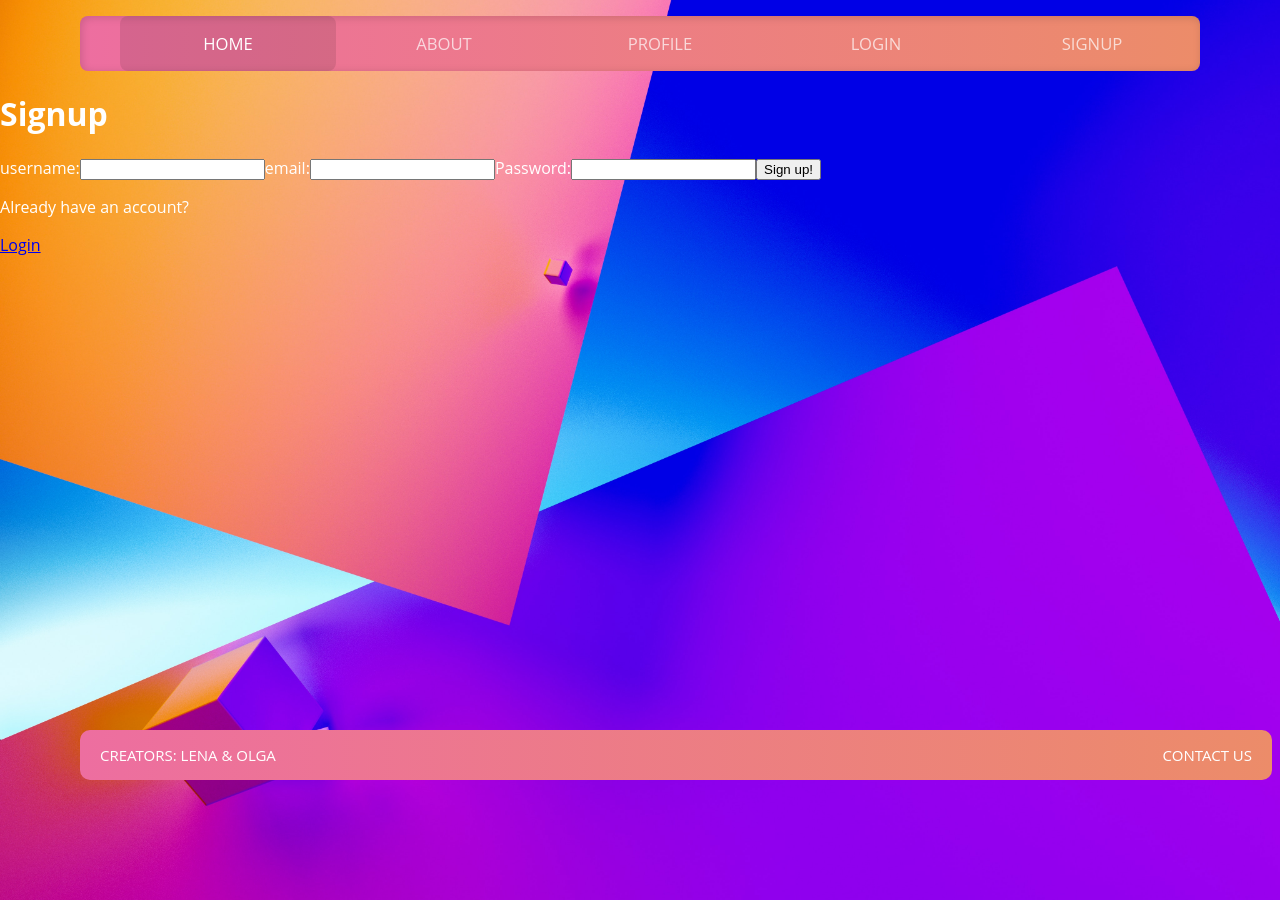
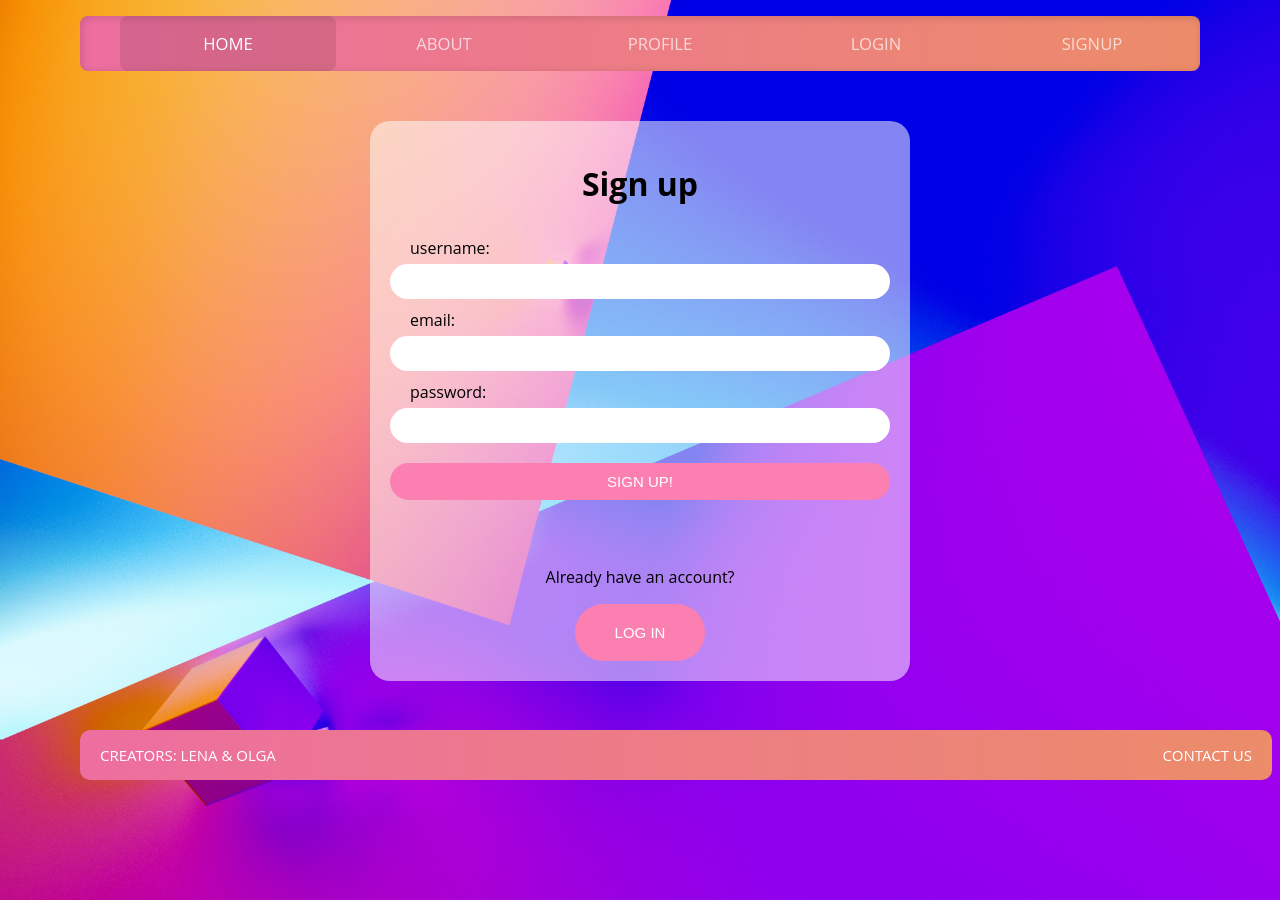
Before and after one commit to lenaimdahl/fun-fair-frontend, a React (Create React App) app: page /signup in a window 1280 px wide. Built offline with nearby package versions, Linux system fonts and the light colour scheme.

Commit message:
signup page styled

```diff
--- a/src/css/App.css
+++ b/src/css/App.css
@@ -109,6 +109,7 @@ body {
   text-align: center;
 }
 
+.signup-page form button,
 .login-page form button,
 #btn-logout {
   border: none;
@@ -122,6 +123,7 @@ body {
   text-transform: uppercase;
 }
 
+.signup-page form button:hover,
 .login-page form button:hover,
 .log-in-bottom button:hover,
 #btn-logout:hover {
@@ -175,6 +177,7 @@ body {
   font-size: 20px;
 }
 
+.signup-page,
 .login-page {
   display: flex;
   flex-direction: column;
@@ -186,11 +189,13 @@ body {
   border-radius: 20px;
 }
 
+.signup-page h1,
 .login-page h1 {
   text-align: center;
   color: black;
 }
 
+.signup-page form,
 .login-page form {
   display: flex;
   flex-direction: column;
@@ -199,6 +204,7 @@ body {
 
 }
 
+.signup-page form label,
 .login-page form label {
   color: black;
   margin-top: 10px;
@@ -206,12 +212,14 @@ body {
   margin-left: 20px;
 }
 
+.signup-page form input,
 .login-page form input {
   padding: 10px;
   border-radius: 20px;
   border: none;
 }
 
+.signup-bottom,
 .log-in-bottom {
   display: flex;
   flex-direction: column;
@@ -219,10 +227,12 @@ body {
   margin: 0 auto;
 }
 
+.signup-bottom p,
 .log-in-bottom p {
   color: black;
 }
 
+.signup-bottom button,
 .log-in-bottom button {
   /* margin-top: 20px; */
   background-color: #fc7fb1;
@@ -233,11 +243,13 @@ body {
   text-transform: uppercase;
 }
 
+.signup-page-link,
 .log-in-page-link {
   color:white;
   text-decoration: none;
 }
 
+.signup-page-link:hover,
 .log-in-page-link:hover {
   color: black;
 }
--- a/src/pages/Signup.jsx
+++ b/src/pages/Signup.jsx
@@ -30,8 +30,8 @@ function Signup() {
   };
 
   return (
-    <div>
-      <h1>Signup</h1>
+    <div className="signup-page">
+      <h1>Sign up</h1>
       <form onSubmit={handleSignup}>
         <label>username:</label>
         <input
@@ -42,7 +42,7 @@ function Signup() {
         />
         <label>email:</label>
         <input type="email" name="email" value={email} onChange={handleEmail} />
-        <label>Password:</label>
+        <label>password:</label>
         <input
           type="password"
           name="password"
@@ -52,8 +52,12 @@ function Signup() {
         <button type="submit">Sign up!</button>
       </form>
       {errorMessage && <p className="error-message">{errorMessage}</p>}
-      <p>Already have an account?</p>
-      <Link to={"/login"}>Login</Link>
+      <div className="signup-bottom">
+        <p>Already have an account?</p>
+        <button>
+          <Link to={"/login"} className="signup-page-link">Log in</Link>
+        </button>
+      </div>
     </div>
   );
 }
```
